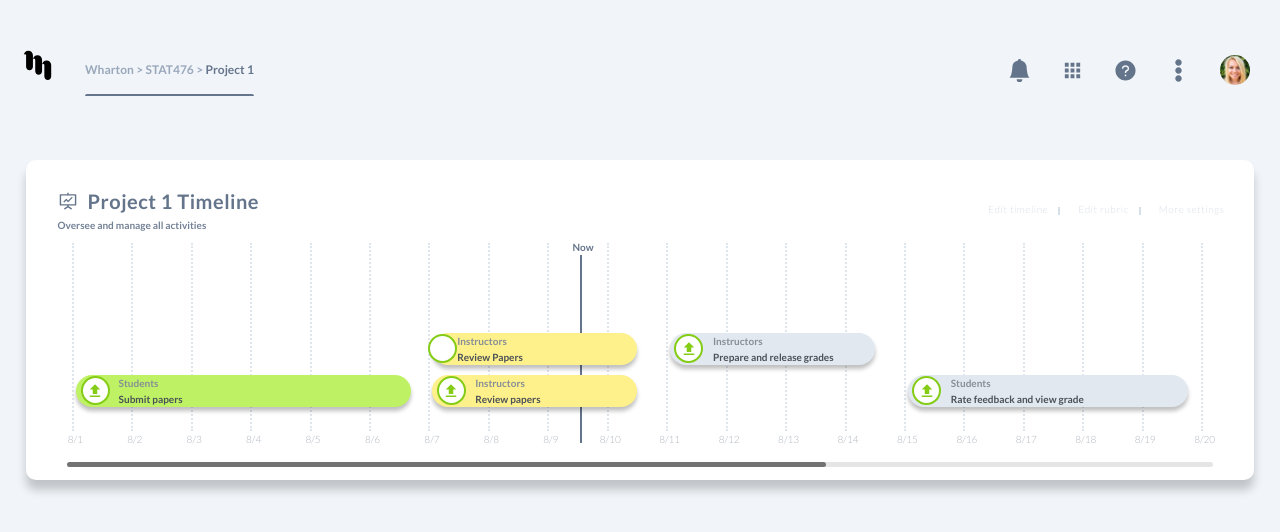
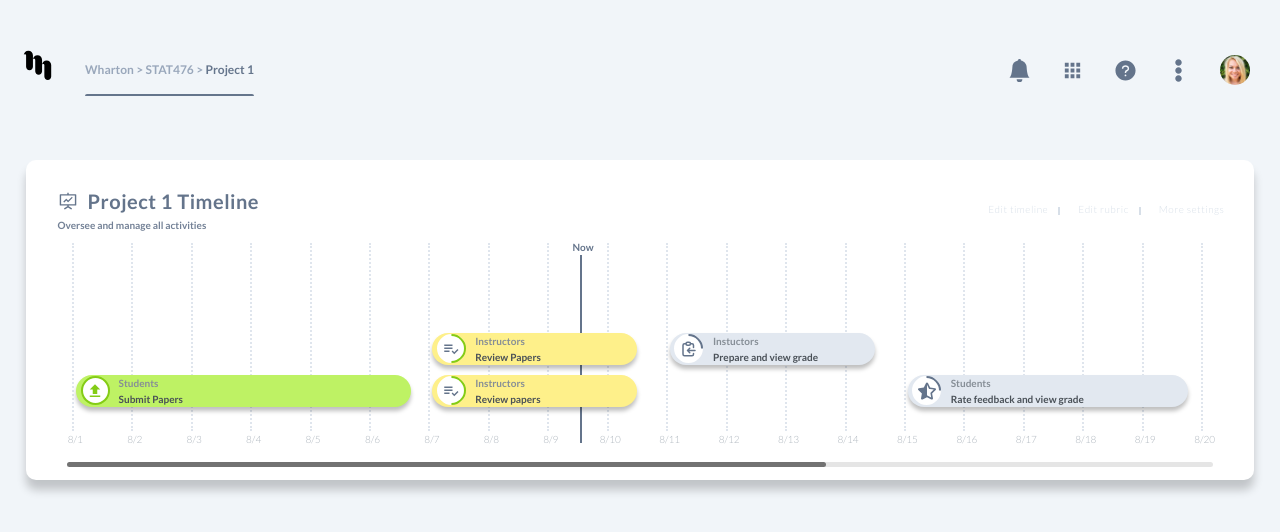
Before and after one commit to murtazablt/student-management-app, a React (Create React App) app: page / in a window 1280 px wide. Shown: the top 532 px of the page. Built offline with nearby package versions, Linux system fonts and the light colour scheme.

Commit message:
render task cards dynamically and style card icons

```diff
--- a/src/Components/Main/Timeline/LineBox.js
+++ b/src/Components/Main/Timeline/LineBox.js
@@ -1,118 +1,83 @@
-import React from "react";
+import React, { useState, useEffect } from "react";
 import classes from "./LineBox.module.css";
 import icons from "../../../Assets/Icons/index/index";
 import cx from "classnames";
 
-const LineBox = ({ day, now, addTask }) => {
+const LineBox = ({ day, now }) => {
+  const [cardInfo, setCardInfo] = useState({
+    IconComponent: null,
+    subject: null,
+    action: null,
+    renderCard: false,
+  });
+  const { IconComponent, subject, action, renderCard } = cardInfo;
   const { Upload, ClipBoard, HalfStar, AddCheck } = icons;
 
-  const specialDays = [1, 7, 77, 11, 15];
   const generateCardInfo = (specialDay) => {
     switch (specialDay) {
       case 1:
         return {
-          iconComponent: Upload,
+          IconComponent: Upload,
           subject: "Students",
           action: "Submit Papers",
+          renderCard: true,
         };
       case 7:
         return {
-          iconComponent: ClipBoard,
+          IconComponent: AddCheck,
           subject: "Instructors",
-          actiob: "Review papers",
-        };
-      case 77:
-        return {
-          iconComponent: ClipBoard,
-          subject: "Students",
           action: "Review papers",
+          renderCard: true,
         };
       case 11:
         return {
-          IconComponent: AddCheck,
+          IconComponent: ClipBoard,
           subject: "Instuctors",
           action: "Prepare and view grade",
+          renderCard: true,
         };
       case 15:
         return {
-          iconComponent: HalfStar,
+          IconComponent: HalfStar,
           subject: "Students",
           action: "Rate feedback and view grade",
+          renderCard: true,
         };
       default:
-        return null;
+        return { renderCard: false };
     }
   };
 
+  useEffect(() => {
+    const generatedInfo = generateCardInfo(day);
+    setCardInfo((prevState) => (prevState = generatedInfo));
+  }, []);
+
   return (
     <div className={classes[`dotted-line-box`]}>
-      {now ? (
-        <div className={classes["now-line-box"]}>
-          <div className={classes["now-text"]}>Now</div>
-          <div className={classes["now-line"]}></div>
-        </div>
+      {now ? <NowLine /> : null}
+      {renderCard ? (
+        <TaskBox
+          cx={cx}
+          subject={subject}
+          action={action}
+          day={day}
+          IconComponent={IconComponent}
+        />
       ) : null}
-      {addTask ? (
-        <div className={cx(classes[`task-box`], classes[`box-${day}`])}>
-          {/* {specialDays.map((speacialDay) => {
-            const { IconComponent, subject,action } = generateCardInfo(speacialDay);
-
-            const markup = (
-              <div>
-                <div className={classes["icon-box"]}>
-                  {<IconComponent />}
-                </div>
-                <div className={classes["text-box"]}>
-                  {<p>{subject}</p>}
-                  <span>{action}</span>
-                </div>
-              </div>
-            );
-
-            return <React.Fragment>{markup}</React.Fragment>;
-          })} */}
-
-
-
-          <div className={classes["icon-box"]}>
-            <Upload />
+      {day === 7 && renderCard ? (
+        <div className={cx(classes[`task-box`], classes[`box-${day}-plus`])}>
+          <div
+            className={cx(classes["icon-box"], classes[`icon-box-${day}-plus`])}
+          >
+            {<IconComponent />}
           </div>
-          {day === 1 && (
-            <div className={classes["text-box"]}>
-              <p>Students</p>
-              <span>Submit papers</span>
-            </div>
-          )}
-          {day === 7 && (
-            <div className={classes["text-box"]}>
-              <p>Instructors</p>
-              <span>Review papers</span>
-            </div>
-          )}
-          {day === 11 && (
-            <div className={classes["text-box"]}>
-              <p>Instructors</p>
-              <span>Prepare and release grades</span>
-            </div>
-          )}
-          {day === 15 && (
-            <div className={classes["text-box"]}>
-              <p>Students</p>
-              <span>Rate feedback and view grade</span>
-            </div>
-          )}
-        </div>
-      ) : null}
-      {day === 7 ? (
-        <div className={cx(classes[`task-box`], classes[`box-${day}-plus`])}>
-          <div className={classes["icon-box"]}>{icons.upload}</div>
           <div className={classes["text-box"]}>
             <p>Instructors</p>
             <span>Review Papers</span>
           </div>
         </div>
       ) : null}
-
 
       <div className={classes["dotted-line"]}></div>
       <a href="#" className={classes["dotted-line-day"]}>
@@ -123,3 +88,26 @@ const LineBox = ({ day, now, addTask }) => {
 };
 
 export default LineBox;
+
+function NowLine() {
+  return (
+    <div className={classes["now-line-box"]}>
+      <div className={classes["now-text"]}>Now</div>
+      <div className={classes["now-line"]}></div>
+    </div>
+  );
+}
+
+function TaskBox({ cx, subject, action, day, IconComponent }) {
+  return (
+    <div className={cx(classes[`task-box`], classes[`box-${day}`])}>
+      <div className={cx(classes["icon-box"], classes[`icon-box-${day}`])}>
+        {<IconComponent />}
+      </div>
+      <div className={classes["text-box"]}>
+        {<p>{subject}</p>}
+        <span>{action}</span>
+      </div>
+    </div>
+  );
+}
--- a/src/Components/Main/Timeline/LineBox.module.css
+++ b/src/Components/Main/Timeline/LineBox.module.css
@@ -119,3 +119,48 @@
   background-color: #e2e8f0;
   width: 710%;
 }
+
+.icon-box-1 svg {
+}
+.icon-box-7 svg {
+  color: var(--color-primary);
+}
+.icon-box-7-plus svg {
+  color: var(--color-primary);
+}
+.icon-box-11 svg {
+  color: var(--color-primary);
+}
+.icon-box-15 svg {
+  color: var(--color-primary);
+}
+
+.icon-box-1::before {
+}
+.icon-box-7::before {
+  border: 2px solid #84cc16;
+  border-left-color: transparent;
+  border-bottom-color: transparent;
+  transform: rotate(45deg);
+}
+.icon-box-7-plus::before {
+  border: 2px solid #84cc16;
+  border-left-color: transparent;
+  border-bottom-color: transparent;
+  transform: rotate(45deg);
+}
+.icon-box-11::before {
+  border: 2px solid var(--color-primary);
+  border-left-color: transparent;
+  border-bottom-color: transparent;
+  border-right-color: transparent;
+  transform: rotate(45deg);
+}
+.icon-box-15::before {
+  border: 2px solid var(--color-primary);
+  border-left-color: transparent;
+  border-bottom-color: transparent;
+  border-right-color: transparent;
+  transform: rotate(45deg);
+
+}
--- a/src/Components/Main/Timeline/TimelineChart.js
+++ b/src/Components/Main/Timeline/TimelineChart.js
@@ -16,21 +16,6 @@ const TimelineChart = () => {
     22, 23, 24, 25, 26, 27, 28, 29, 30,
   ];
 
-  const checkDays = (day) => {
-    switch (day) {
-      case 1:
-        return true;
-      case 7:
-        return true;
-      case 11:
-        return true;
-      case 15:
-        return true;
-      default:
-        return false;
-    }
-  };
-
   return (
     <div className={classes.wrapper}>
       <Swiper
@@ -47,7 +32,6 @@ const TimelineChart = () => {
             <LineBox
               day={day}
               now={day === 10 ? true : false}
-              addTask={checkDays(day)}
             />
           </SwiperSlide>
         ))}
```
